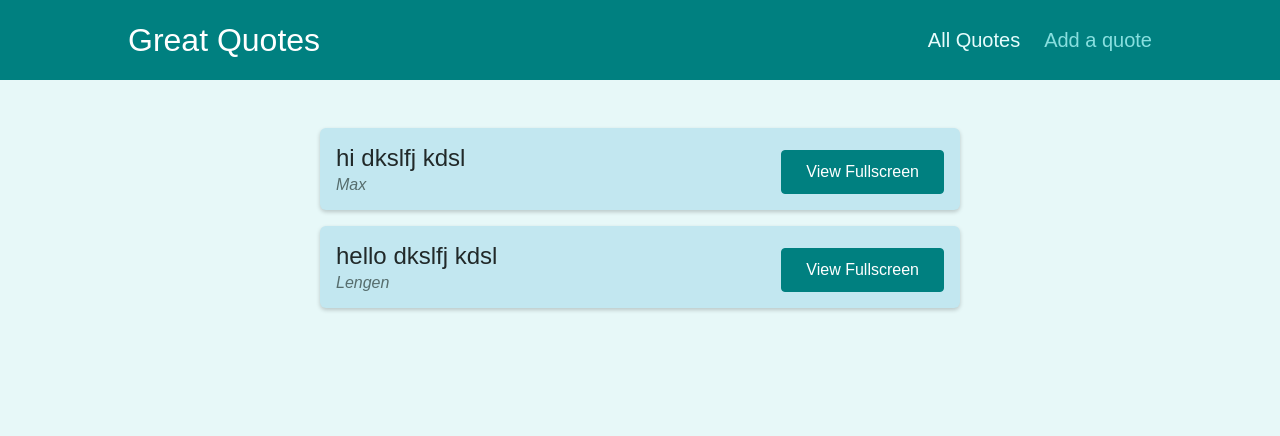
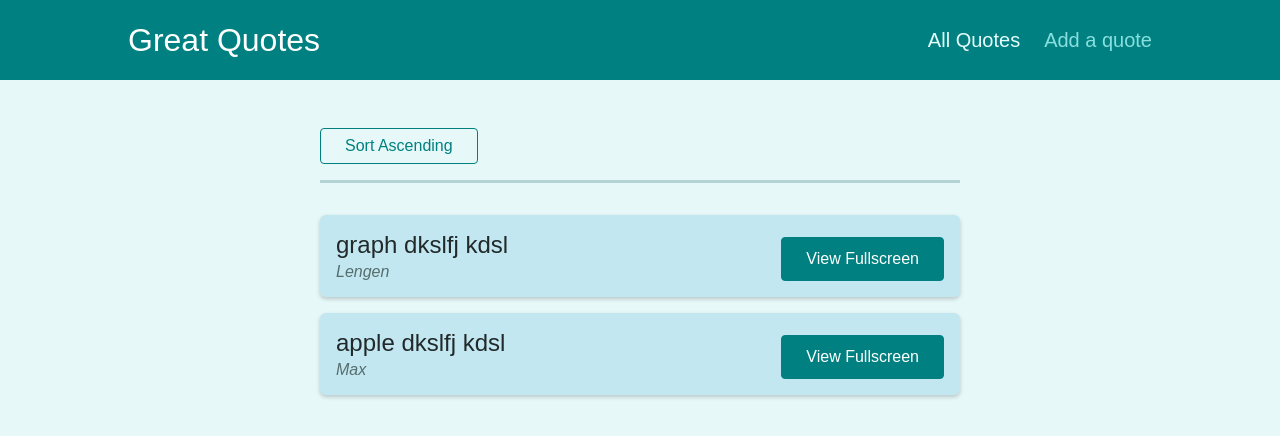
Before and after one commit to zooyaho/react-router-app, a React (Create React App) app: page /quotes in a window 1280 px wide. Shown: the top 436 px of the page. Built offline with nearby package versions, Linux system fonts and the light colour scheme.

Commit message:
feat: Add sorted citation list feature

```diff
--- a/src/components/pages/AllQuotes.js
+++ b/src/components/pages/AllQuotes.js
@@ -4,12 +4,12 @@
   {
     id: "q1",
     author: "Max",
-    text: "hi dkslfj kdsl",
+    text: "apple dkslfj kdsl",
   },
   {
     id: "q2",
     author: "Lengen",
-    text: "hello dkslfj kdsl",
+    text: "graph dkslfj kdsl",
   },
 ];
 
--- a/src/components/quotes/QuoteList.js
+++ b/src/components/quotes/QuoteList.js
@@ -1,13 +1,44 @@
-import { Fragment } from 'react';
+import { Fragment } from "react";
+import { useHistory, useLocation } from "react-router-dom";
 
-import QuoteItem from './QuoteItem';
-import classes from './QuoteList.module.css';
+import QuoteItem from "./QuoteItem";
+import classes from "./QuoteList.module.css";
+
+const sortQuotes = (quotes, ascending) => {
+  return quotes.sort((quoteA, quoteB) => {
+    if (ascending) {
+      // 오름차순
+      console.log("오름차순");
+      return quoteA.id > quoteB.id ? 1 : -1;
+    } else {
+      return quoteA.id < quoteB.id ? 1 : -1;
+    }
+  });
+};
 
 const QuoteList = (props) => {
+  const history = useHistory();
+  const location = useLocation();
+
+  const queryParams = new URLSearchParams(location.search); // JS의 기본 생성자 함수, key와 value를 갖는 객체를 생성한다.
+  const isSortingAscending = queryParams.get("sort") === "asc"; // key를 사용하여 해당 값을 가져옴.
+
+  const sortedQuotes = sortQuotes(props.quotes, isSortingAscending);
+
+  const changeSortingHandler = () => {
+    // history객체는 URL을 바꿀 수 있게 하며,
+    // location객체는 최근 로드된 페이지와 URL에 대한 정보가 있음. -> search속성에서 쿼리매개변수를 확인할 수 있음
+    history.push(`/quotes?sort=${isSortingAscending ? "desc" : "asc"}`); // 페이지 컴포넌트는 재평가가 됨
+  };
   return (
     <Fragment>
+      <div className={classes.sorting}>
+        <button onClick={changeSortingHandler}>
+          Sort {isSortingAscending ? "Descending" : "Ascending"}
+        </button>
+      </div>
       <ul className={classes.list}>
-        {props.quotes.map((quote) => (
+        {sortedQuotes.map((quote) => (
           <QuoteItem
             key={quote.id}
             id={quote.id}
```
Also changed, not shown: 1 other file (tests, documents, lock files or other folders).
